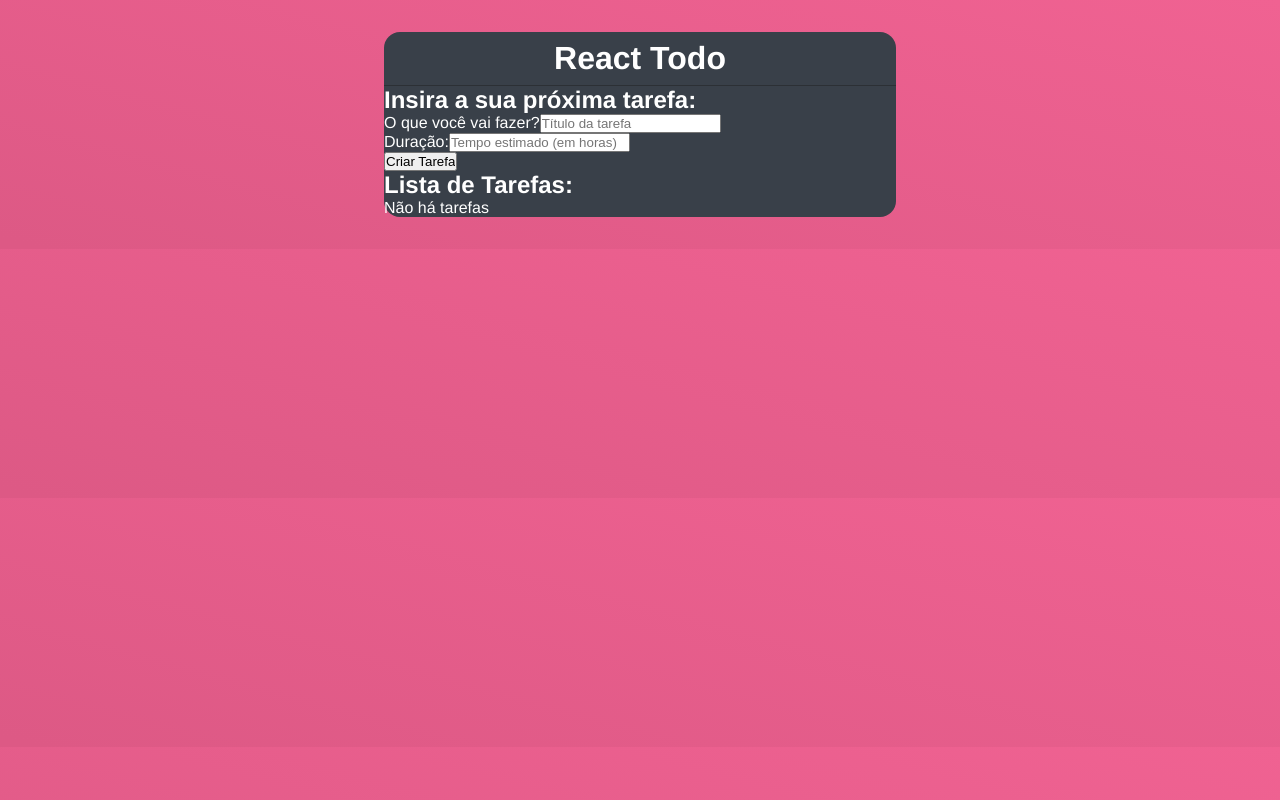
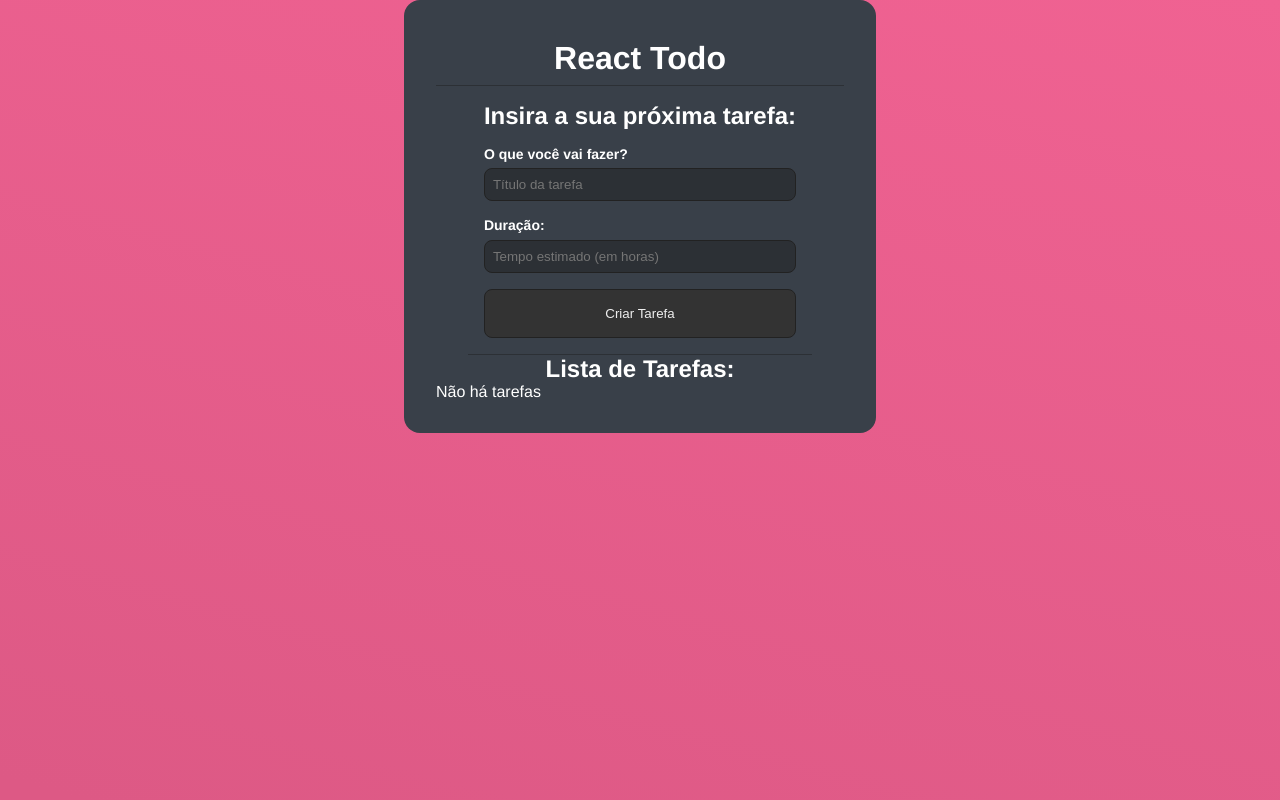
Before and after one commit to RafaelHDSV/React-Todo, a React (Create React App) app: page / in a window 1280 px wide. Built offline with nearby package versions, Linux system fonts and the light colour scheme.

Commit message:
Updating app.js

```diff
--- a/src/App.css
+++ b/src/App.css
@@ -4,9 +4,16 @@
     box-sizing: border-box;
 }
 
+body {
+    display: flex;
+    flex-direction: column;
+    align-items: center;
+    width: 100%;
+    height: 100vh;
+}
+
 .App {
-    width: 40%;
-    margin: 2rem auto;
+    padding: 2rem;
     background-color: #394049;
     border-radius: 1rem;
     color: #fff;
@@ -17,3 +24,45 @@
     border-bottom: 1px solid #2c3035;
     text-align: center;
 }
+
+.form_todo {
+    padding: 1rem;
+    margin: 0 2rem;
+    border-bottom: 1px solid #2c3035;
+}
+
+.form_todo h2,
+.list_todo h2 {
+     text-align: center;
+}
+
+.form_control {
+    display: flex;
+    flex-direction: column;
+    margin: 1rem 0;
+}
+
+.form_control label {
+    font-weight: bold;
+    font-size: 14px;
+    margin-bottom: .4rem;
+}
+
+.form_control input {
+    border: 1px solid #222;
+    border-radius: .5rem;
+    background-color: #2c3035;
+    padding: .5rem;
+    color: #dfdfdf;
+}
+
+input[type='submit'] {
+    background-color: #333;
+    color: #eee;
+    display: block;
+    width: 100%;
+    border: 1px solid #222;
+    border-radius: .5rem;
+    padding: 1rem;
+    cursor: pointer;
+}
```
